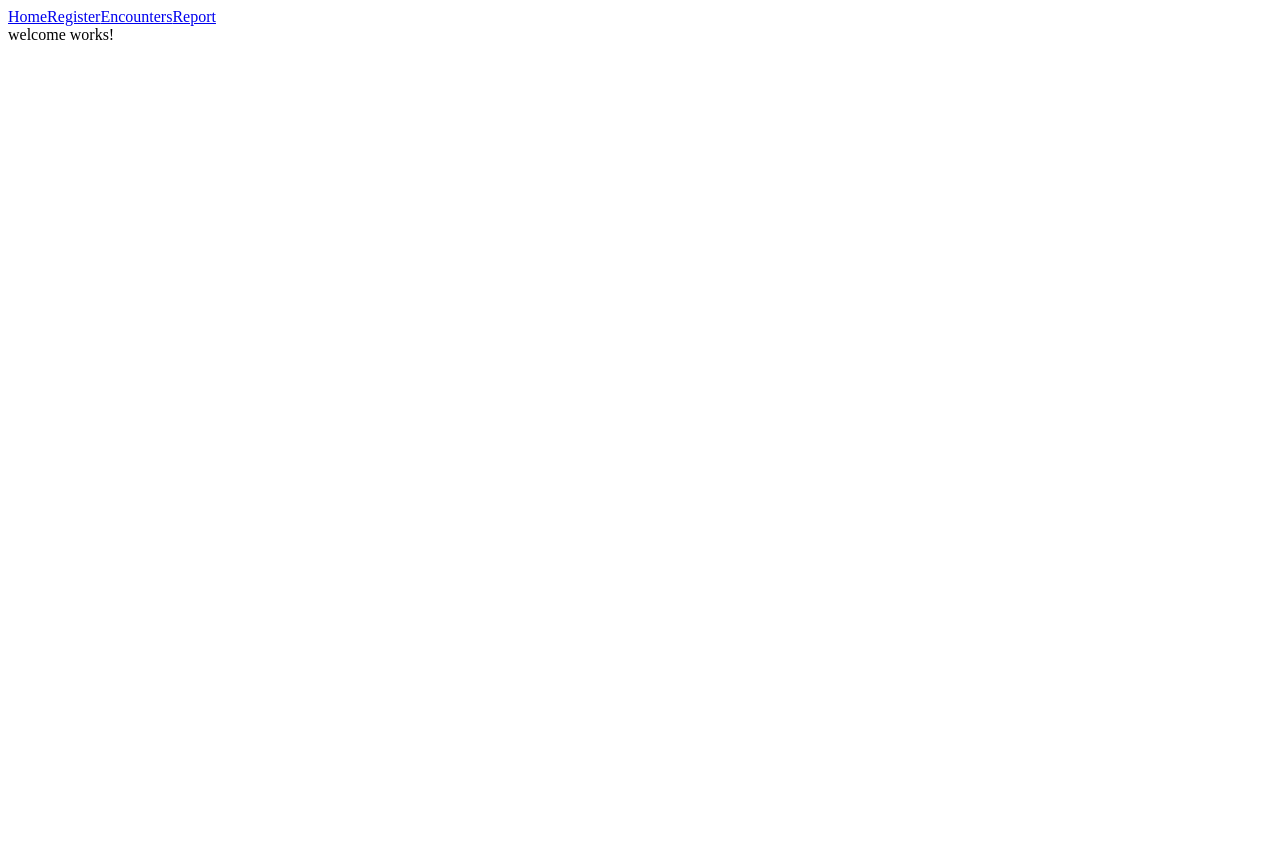
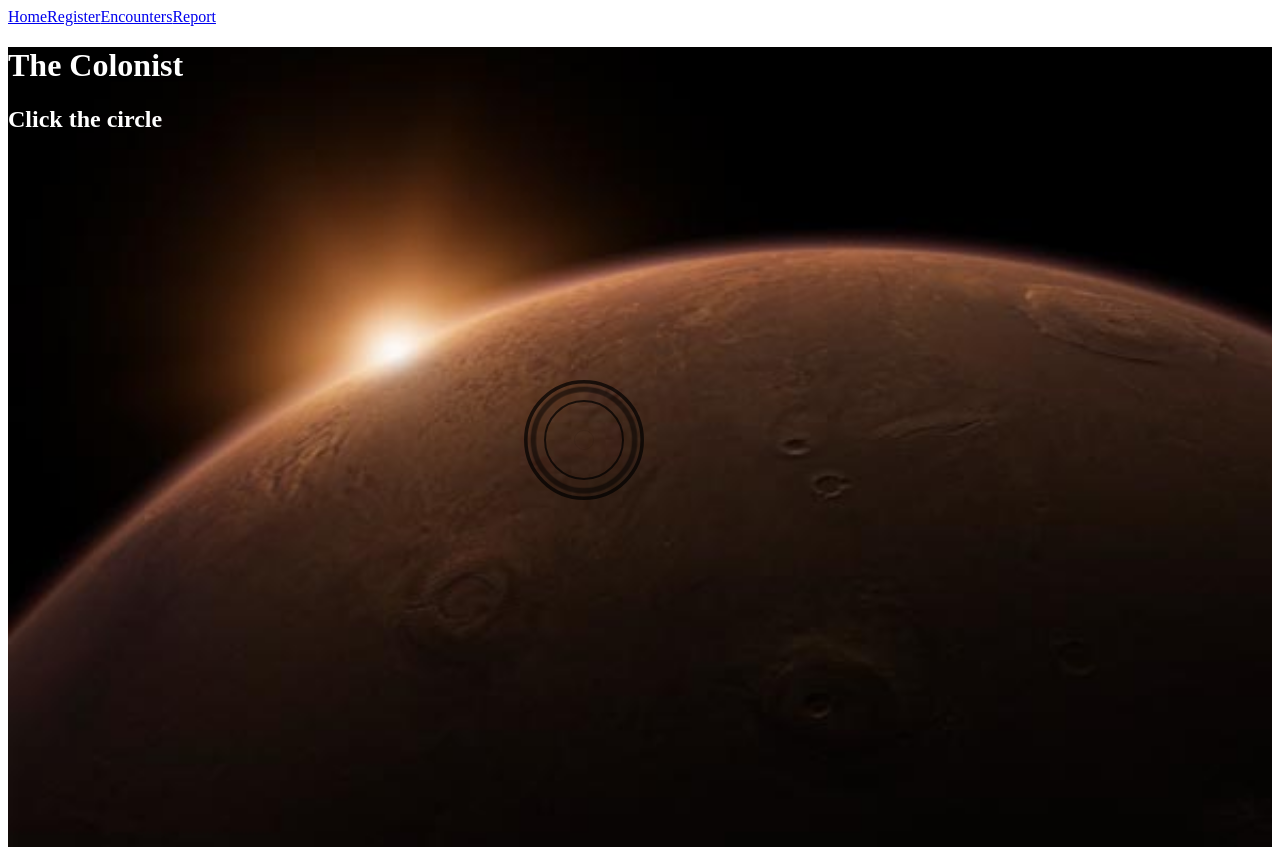
Before and after one commit to ChinatsuKusuhara/mars-colony, an Angular app: page / in a window 1280 px wide. Before the commit the page ends 800 px from the top, so only its background shows below. Built offline with nearby package versions, Linux system fonts and the light colour scheme.

Commit message:
style register form

```diff
--- a/src/app/components/welcome/welcome.component.html
+++ b/src/app/components/welcome/welcome.component.html
@@ -1,3 +1,15 @@
-<div class="page">
-  welcome works!
-</div>
+
+<div class="home page-home">
+    <h1 class="header">
+      The Colonist
+    </h1>
+        <a routerLink="/register" routerLinkActive="active">
+            <div id="pulser">
+                <div class="pulse pulse1"></div>
+                <div class="pulse pulse2"></div>
+                <div class="pulse pulse3"></div>
+                <div class="pulse pulse4"></div>
+            </div>
+        </a>
+    <h2 class="header">Click the circle</h2>
+    </div>
--- a/src/app/components/welcome/welcome.component.scss
+++ b/src/app/components/welcome/welcome.component.scss
@@ -0,0 +1,240 @@
+.page-home {
+  background: url('/assets/images/morningInMars.jpg');
+  background-size: cover;
+  background-repeat: no-repeat;
+  height: 100vh;
+}
+.header {
+  color: white;
+}
+
+
+
+
+.pulser {
+  position: relative;
+}
+
+.pulse {
+  position: absolute;
+  top: 30%;
+  left: 30%;
+  width: 400px;
+  height: 400px;
+  -webkit-border-radius: 50%;
+  -moz-border-radius: 50%;
+  border-radius: 50%;
+  -webkit-box-sizing: border-box;
+  -moz-box-sizing: border-box;
+  box-sizing: border-box;
+}
+
+.pulse1 {
+  border: 15px solid black;
+  -webkit-animation: pulse1 4s linear infinite;
+  -moz-animation: pulse1 4s linear infinite;
+  animation: pulse1 4s linear infinite;
+}
+
+.pulse2 {
+  border: 10px solid black;
+  -webkit-animation: pulse2 4s linear infinite;
+  -moz-animation: pulse2 4s linear infinite;
+  animation: pulse2 4s linear infinite;
+}
+
+.pulse3 {
+  border: 12px solid black;
+  -webkit-animation: pulse3 4s linear infinite;
+  -moz-animation: pulse3 4s linear infinite;
+  animation: pulse3 4s linear infinite;
+}
+
+.pulse4 {
+  border: 20px solid black;
+  -webkit-animation: pulse4 4s linear infinite;
+  -moz-animation: pulse4 4s linear infinite;
+  animation: pulse4 4s linear infinite;
+}
+
+
+/* moz */
+
+@-moz-keyframes pulse1 {
+  0% {
+      -moz-transform: scale(0);
+      opacity: 0;
+  }
+  20% {
+      -moz-transform: scale(0);
+      opacity: 0;
+  }
+  40% {
+      -moz-transform: scale(.2);
+      opacity: .4;
+  }
+  60% {
+      -moz-transform: scale(.4);
+      opacity: .6;
+  }
+  100% {
+      -moz-transform: scale(.6);
+      opacity: 0;
+  }
+}
+
+@-moz-keyframes pulse2 {
+  0% {
+      -moz-transform: scale(0);
+      opacity: 0;
+  }
+  25% {
+      -moz-transform: scale(.2);
+      opacity: .7;
+  }
+  40% {
+      -moz-transform: scale(.4);
+      opacity: .5;
+  }
+  65% {
+      -moz-transform: scale(.6);
+      opacity: .3;
+  }
+  100% {
+      -moz-transform: scale(.8);
+      opacity: 0;
+  }
+}
+
+@-moz-keyframes pulse3 {
+  0% {
+      -moz-transform: scale(.1);
+      opacity: 0;
+  }
+  25% {
+      -moz-transform: scale(.3);
+      opacity: .7;
+  }
+  50% {
+      -moz-transform: scale(.5);
+      opacity: .5;
+  }
+  75% {
+      -moz-transform: scale(.6);
+      opacity: .3;
+  }
+  100% {
+      -moz-transform: scale(.66);
+      opacity: 0;
+  }
+}
+
+@-moz-keyframes pulse4 {
+  0% {
+      -moz-transform: scale(.1);
+      opacity: 0;
+  }
+  30% {
+      -moz-transform: scale(.3);
+      opacity: .6;
+  }
+  80% {
+      -moz-transform: scale(.6);
+      opacity: .4;
+  }
+  100% {
+      -moz-transform: scale(.8);
+      opacity: 0;
+  }
+}
+
+
+/* webkit */
+
+@-webkit-keyframes pulse1 {
+  0% {
+      -webkit-transform: scale(0);
+      opacity: 0;
+  }
+  20% {
+      -webkit-transform: scale(0);
+      opacity: 0;
+  }
+  40% {
+      -webkit-transform: scale(.2);
+      opacity: .4;
+  }
+  60% {
+      -webkit-transform: scale(.4);
+      opacity: .6;
+  }
+  100% {
+      -webkit-transform: scale(.6);
+      opacity: 0;
+  }
+}
+
+@-webkit-keyframes pulse2 {
+  0% {
+      -webkit-transform: scale(0);
+      opacity: 0;
+  }
+  25% {
+      -webkit-transform: scale(.2);
+      opacity: .7;
+  }
+  40% {
+      -webkit-transform: scale(.4);
+      opacity: .5;
+  }
+  65% {
+      -webkit-transform: scale(.6);
+      opacity: .3;
+  }
+  100% {
+      -webkit-transform: scale(.8);
+      opacity: 0;
+  }
+}
+
+@-webkit-keyframes pulse3 {
+  0% {
+      -webkit-transform: scale(.1);
+      opacity: 0;
+  }
+  25% {
+      -webkit-transform: scale(.3);
+      opacity: .7;
+  }
+  50% {
+      -webkit-transform: scale(.5);
+      opacity: .5;
+  }
+  75% {
+      -webkit-transform: scale(.6);
+      opacity: .3;
+  }
+  100% {
+      -webkit-transform: scale(.66);
+      opacity: 0;
+  }
+}
+
+@-webkit-keyframes pulse4 {
+  0% {
+      -webkit-transform: scale(.1);
+      opacity: 0;
+  }
+  30% {
+      -webkit-transform: scale(.3);
+      opacity: .6;
+  }
+  80% {
+      -webkit-transform: scale(.6);
+      opacity: .4;
+  }
+  100% {
+      -webkit-transform: scale(.8);
+      opacity: 0;
+  }
+}
```
